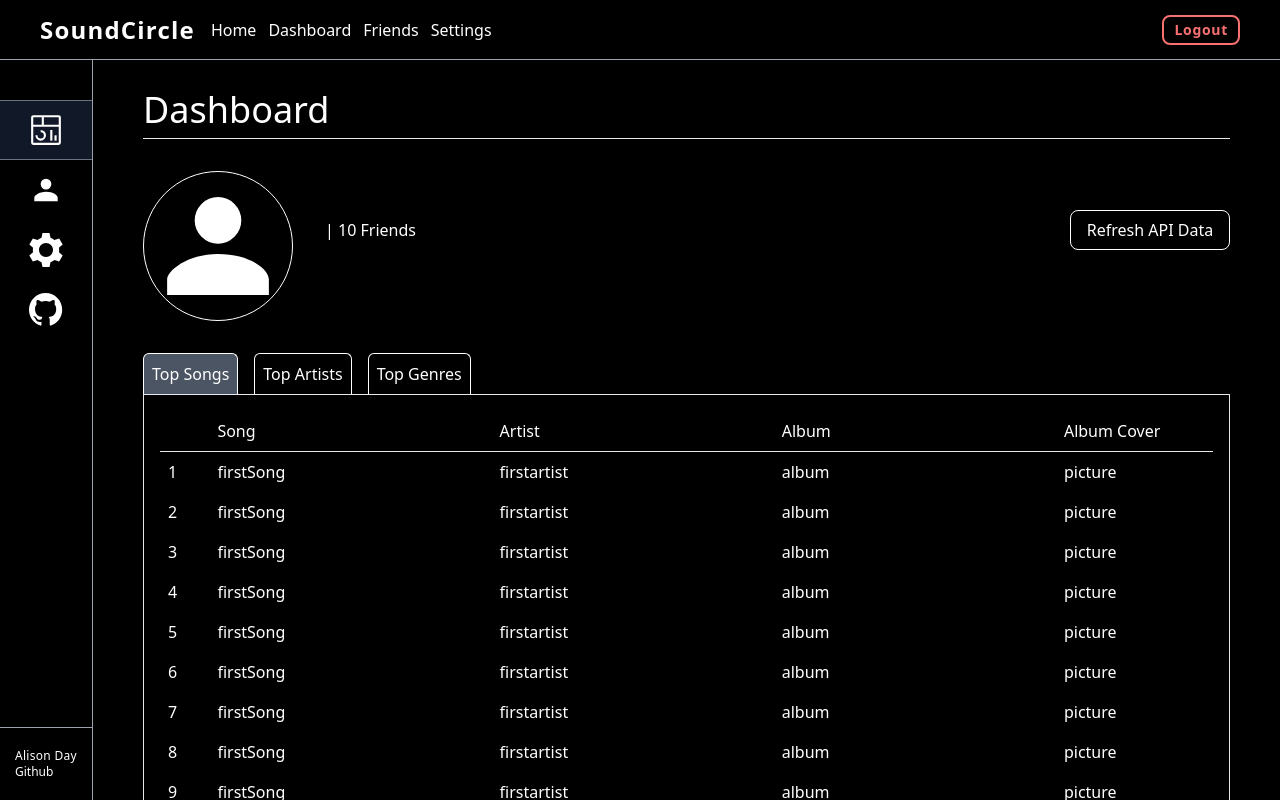
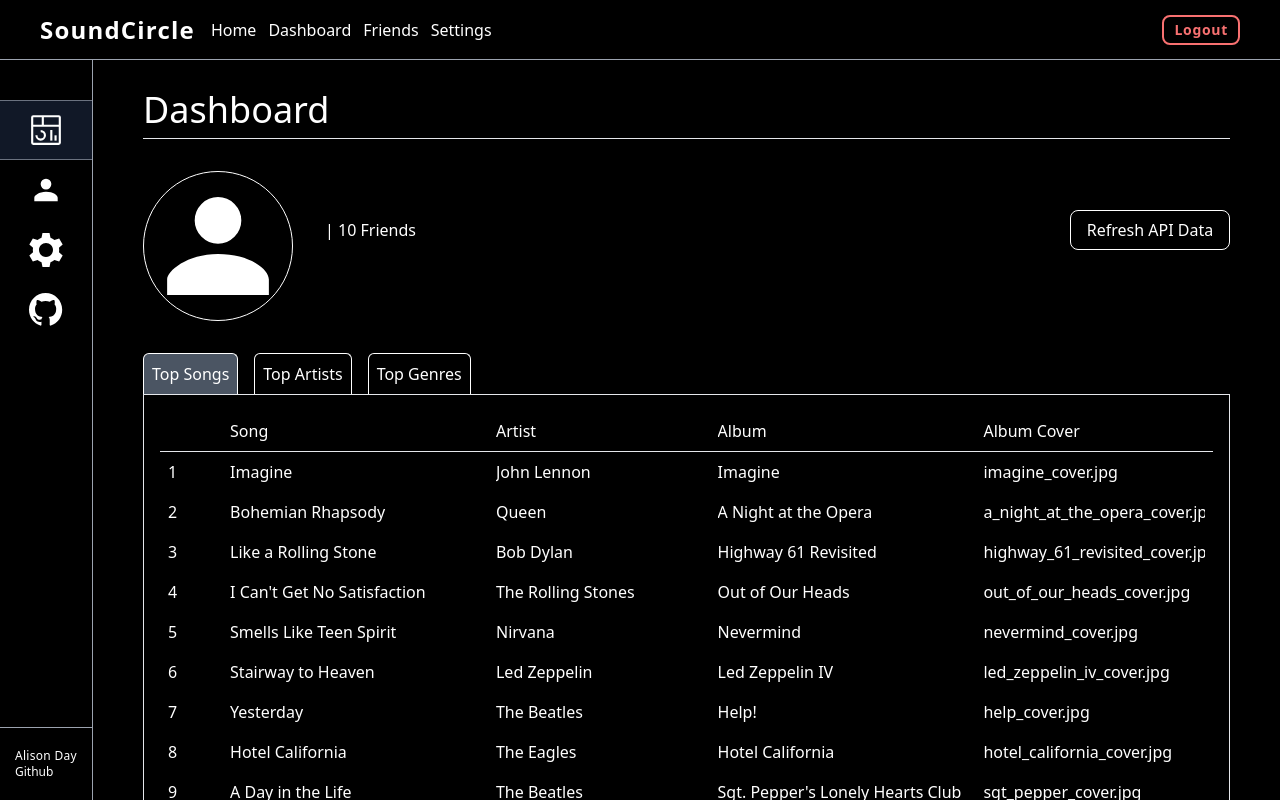
Before and after one commit to aday2418/startup, a Next.js app: page /dashboard in a window 1280 px wide. Built offline with nearby package versions, Linux system fonts and the light colour scheme.

Commit message:
Got Top Songs Working

```diff
--- a/src/app/dashboard/SongRow.jsx
+++ b/src/app/dashboard/SongRow.jsx
@@ -2,10 +2,10 @@ export default function SongRow({number, song, artist, album, picture}){
     return(
         <div className="flex flex-row justify-between p-2">
             <p className="w-[70px]">{number}</p>
-            <p className="w-[400px]">{song}</p>
-            <p className="w-[400px]">{artist}</p>
-            <p className="w-[400px]">{album}</p>
-            <p className="w-[200px]">{picture}</p>
+            <p className="w-[300px] overflow-x-scroll">{song}</p>
+            <p className="w-[250px] overflow-x-scroll">{artist}</p>
+            <p className="w-[300px] overflow-x-scroll">{album}</p>
+            <p className="w-[250px] overflow-x-scroll">{picture}</p>
         </div>
     )
 }
--- a/src/app/dashboard/Songs.jsx
+++ b/src/app/dashboard/Songs.jsx
@@ -1,24 +1,13 @@
 import SongRow from "./SongRow"
-export default function Songs({number, song, artist, album, picture}){
+import topSongs from "./topSongs.json"
+
+export default function Songs({}){
     return(
         <div className="flex flex-col">
             <SongRow number="" song="Song" artist="Artist" album="Album" picture="Album Cover"/>
             <div class="w-full border-t border-gray-200"></div>
-            <SongRow number="1" song="firstSong" artist="firstartist" album="album" picture="picture"/>
-            <SongRow number="2" song="firstSong" artist="firstartist" album="album" picture="picture"/>
-            <SongRow number="3" song="firstSong" artist="firstartist" album="album" picture="picture"/>
-            <SongRow number="4" song="firstSong" artist="firstartist" album="album" picture="picture"/>
-            <SongRow number="5" song="firstSong" artist="firstartist" album="album" picture="picture"/>
-            <SongRow number="6" song="firstSong" artist="firstartist" album="album" picture="picture"/>
-            <SongRow number="7" song="firstSong" artist="firstartist" album="album" picture="picture"/>
-            <SongRow number="8" song="firstSong" artist="firstartist" album="album" picture="picture"/>
-            <SongRow number="9" song="firstSong" artist="firstartist" album="album" picture="picture"/>
-            <SongRow number="10" song="firstSong" artist="firstartist" album="album" picture="picture"/>
-            <SongRow number="11" song="firstSong" artist="firstartist" album="album" picture="picture"/>
-            <SongRow number="12" song="firstSong" artist="firstartist" album="album" picture="picture"/>
-            <SongRow number="13" song="firstSong" artist="firstartist" album="album" picture="picture"/>
-            <SongRow number="14" song="firstSong" artist="firstartist" album="album" picture="picture"/>
-            <SongRow number="15" song="firstSong" artist="firstartist" album="album" picture="picture"/>
+            {topSongs.map((song, index) => <SongRow number={index+1} song={song.song} artist={song.artist} album={song.album}picture={song.album_cover}/>)}
+
         </div>
 
 
--- /dev/null
+++ b/src/app/dashboard/topSongs.json
@@ -0,0 +1,92 @@
+[
+    {
+        "song": "Imagine",
+        "artist": "John Lennon",
+        "album": "Imagine",
+        "album_cover": "imagine_cover.jpg"
+    },
+    {
+        "song": "Bohemian Rhapsody",
+        "artist": "Queen",
+        "album": "A Night at the Opera",
+        "album_cover": "a_night_at_the_opera_cover.jpg"
+    },
+    {
+        "song": "Like a Rolling Stone",
+        "artist": "Bob Dylan",
+        "album": "Highway 61 Revisited",
+        "album_cover": "highway_61_revisited_cover.jpg"
+    },
+    {
+        "song": "I Can't Get No Satisfaction",
+        "artist": "The Rolling Stones",
+        "album": "Out of Our Heads",
+        "album_cover": "out_of_our_heads_cover.jpg"
+    },
+    {
+        "song": "Smells Like Teen Spirit",
+        "artist": "Nirvana",
+        "album": "Nevermind",
+        "album_cover": "nevermind_cover.jpg"
+    },
+    {
+        "song": "Stairway to Heaven",
+        "artist": "Led Zeppelin",
+        "album": "Led Zeppelin IV",
+        "album_cover": "led_zeppelin_iv_cover.jpg"
+    },
+    {
+        "song": "Yesterday",
+        "artist": "The Beatles",
+        "album": "Help!",
+        "album_cover": "help_cover.jpg"
+    },
+    {
+        "song": "Hotel California",
+        "artist": "The Eagles",
+        "album": "Hotel California",
+        "album_cover": "hotel_california_cover.jpg"
+    },
+    {
+        "song": "A Day in the Life",
+        "artist": "The Beatles",
+        "album": "Sgt. Pepper's Lonely Hearts Club Band",
+        "album_cover": "sgt_pepper_cover.jpg"
+    },
+    {
+        "song": "Like a Prayer",
+        "artist": "Madonna",
+        "album": "Like a Prayer",
+        "album_cover": "like_a_prayer_cover.jpg"
+    },
+    {
+        "song": "Thriller",
+        "artist": "Michael Jackson",
+        "album": "Thriller",
+        "album_cover": "thriller_cover.jpg"
+    },
+    {
+        "song": "Purple Rain",
+        "artist": "Prince",
+        "album": "Purple Rain",
+        "album_cover": "purple_rain_cover.jpg"
+    },
+    {
+        "song": "What's Going On",
+        "artist": "Marvin Gaye",
+        "album": "What's Going On",
+        "album_cover": "whats_going_on_cover.jpg"
+    },
+    {
+        "song": "London Calling",
+        "artist": "The Clash",
+        "album": "London Calling",
+        "album_cover": "london_calling_cover.jpg"
+    },
+    {
+        "song": "Born to Run",
+        "artist": "Bruce Springsteen",
+        "album": "Born to Run",
+        "album_cover": "born_to_run_cover.jpg"
+    }
+]
```
Also changed, not shown: src/app/dashboard/topArtists.json (added, +77 -0 lines).
